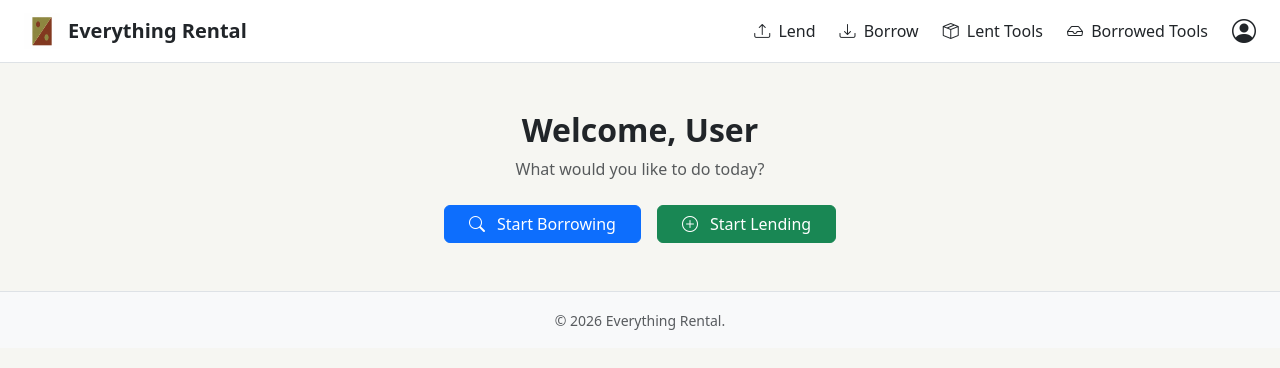
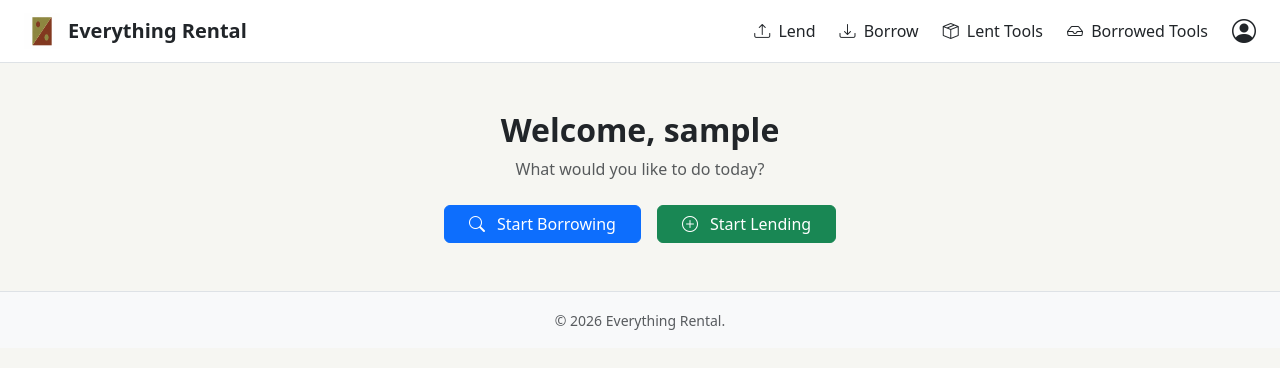
Before and after one commit to Namrata-2424/EverythingRental, an Angular app in the folder client/: page /home in a window 1280 px wide. Shown: the top 368 px of the page. Built offline with nearby package versions, Linux system fonts and the light colour scheme; no server answers; sample sign-in values are in the browser's storage.

Commit message:
username display on homepage

```diff
--- a/client/src/app/auth/login/login.component.ts
+++ b/client/src/app/auth/login/login.component.ts
@@ -34,6 +34,7 @@ export class LoginComponent {
     this.authService.login(this.loginForm.value).subscribe({
       next: (res: any) => {
         localStorage.setItem('accessToken', res.accessToken);
+        localStorage.setItem('username', this.loginForm.value.userName ?? '');
         this.router.navigate(['/home']);
       },
       error: (err: any) => {
--- a/client/src/app/home/home.component.ts
+++ b/client/src/app/home/home.component.ts
@@ -10,5 +10,6 @@ import { NavbarComponent } from '../layout/navbar/navbar.component';
   styleUrl: './home.component.scss',
 })
 export class HomeComponent {
-  username = 'User';
+  username = localStorage.getItem('username') || 'User';
+;
 }
```
